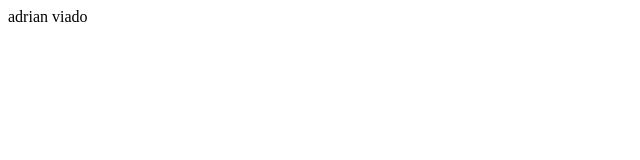
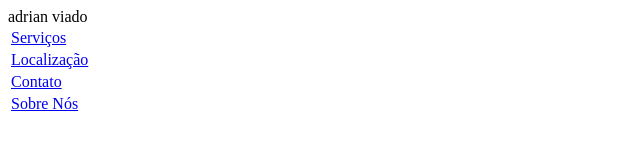
Before and after one commit to gostoso698/adrianviado, a plain HTML site: page index.html in a window 1280 px wide. Shown: the whole page, without its empty margins (0-640 px from the left). Drawn offline with Linux system fonts and the light colour scheme.

Commit message:
Update index.html

```diff
--- a/index.html
+++ b/index.html
@@ -1,3 +1,25 @@
 <html>
 adrian viado
-  </html>
+  <table>
+    <tr>
+      <td>
+        <a href="https://gostoso698.github.io/adrianviado/servicos.html">Serviços</a>
+      </td>
+    </tr>
+    <tr>
+      <td>
+          <a href="https://gostoso698.github.io/adrianviado/localizacao.html">Localização</a>
+      </td>
+    </tr>
+    <tr>
+      <td>
+  <a href="https://gostoso698.github.io/adrianviado/contato.html">Contato</a>
+      </td>
+    </tr>
+    <tr>
+      <td>
+          <a href="https://gostoso698.github.io/adrianviado/sobrenos.html">Sobre Nós</a>
+      </td>
+    </tr>
+  </table>
+    </html>
```
